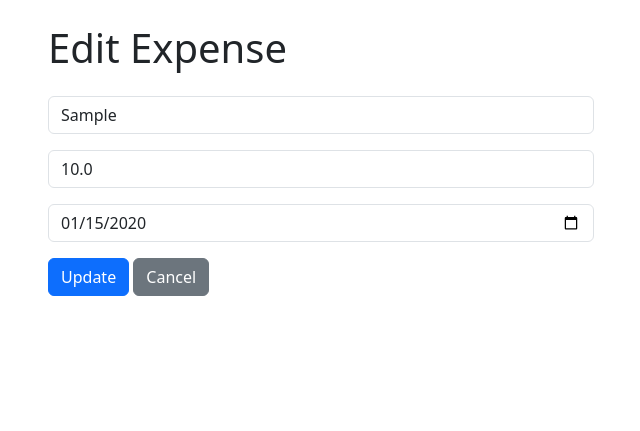
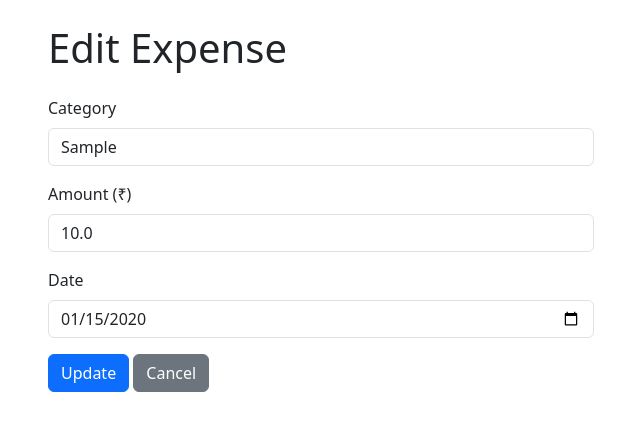
Before and after one commit to abel-111/Expense_Tracker, a Flask app: page /edit/1 in a window 1280 px wide. Shown: the part 56-487 px from the top of the page, without its empty margins (319-959 px from the left). Run offline with Flask 3, Linux system fonts and the light colour scheme; the visitor is signed in with stand-in values (Sample User, id 1); tables that the repository leaves empty hold one stand-in row (values such as "Sample post").

Commit message:
Add labels to edit form fields for accessibility

```diff
--- a/templates/edit.html
+++ b/templates/edit.html
@@ -7,13 +7,16 @@
         <form method="POST" action="/edit/{{ expense[0] }}">
             <input type="hidden" name="csrf_token" value="{{ csrf_token() }}">
             <div class="mb-3">
-                <input type="text" name="category" value="{{ expense[1] }}" class="form-control">
+                <label for="category" class="form-label">Category</label>
+                <input type="text" id="category" name="category" value="{{ expense[1] }}" class="form-control">
             </div>
             <div class="mb-3">
-                <input type="number" name="amount" value="{{ expense[2] }}" class="form-control" step="0.01">
+                <label for="amount" class="form-label">Amount (₹)</label>
+                <input type="number" id="amount" name="amount" value="{{ expense[2] }}" class="form-control" step="0.01">
             </div>
             <div class="mb-3">
-                <input type="date" name="date" value="{{ expense[3] }}" class="form-control">
+                <label for="date" class="form-label">Date</label>
+                <input type="date" id="date" name="date" value="{{ expense[3] }}" class="form-control">
             </div>
             <button type="submit" class="btn btn-primary">Update</button>
             <a href="/" class="btn btn-secondary">Cancel</a>
```
